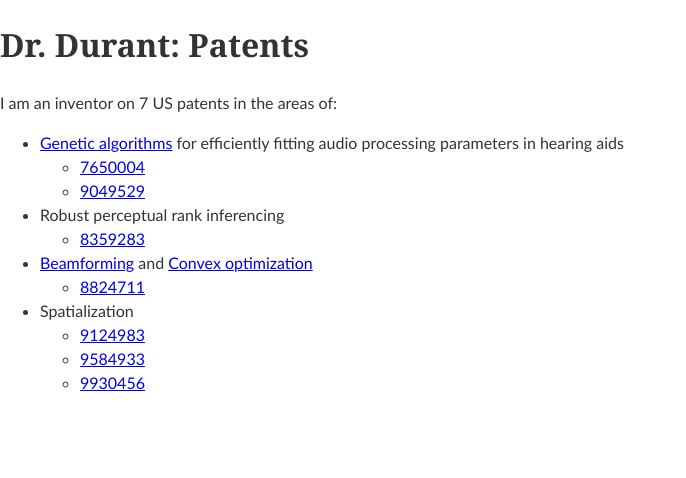
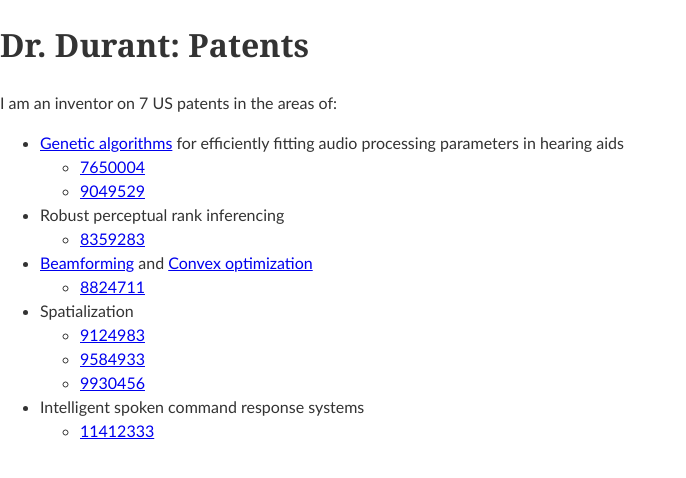
Before and after one commit to edurant/edurant.github.io, a Jekyll site: the page built from misc/patents.md, in a window 1280 px wide. Shown: the top 478 px of the page, without its empty margins (0-686 px from the left). Built offline with Jekyll 4.4.1, drawn with Linux system fonts in a browser that asks for light colours.

Commit message:
8th patent issued

```diff
--- a/index.html
+++ b/index.html
@@ -35,7 +35,7 @@ on <a href="https://en.wikipedia.org/wiki/Deep_learning">deep learning</a> appli
 My research includes deep learning based speech enhancement and fall detection,
 <a href="https://en.wikipedia.org/wiki/Beamforming">beamforming</a>, <a href="https://en.wikipedia.org/wiki/Convex_optimization">convex optimization</a>,
 <a href="https://en.wikipedia.org/wiki/Genetic_algorithm">genetic algorithms</a>, and spatialization.
-I am an inventor on <a href="misc/patents.html">7 US patents</a>.</p>
+I am an inventor on <a href="misc/patents.html">8 US patents</a>.</p>
 
 <p>I earned bachelor's degrees in electrical engineering and computer engineering from <a href="https://www.msoe.edu/">MSOE</a>.
 I earned my master's degree and PhD in electrical engineering from the <a href="https://umich.edu/">University of Michigan</a> and
--- a/misc/patents.md
+++ b/misc/patents.md
@@ -14,3 +14,5 @@
   * [9124983](http://patft.uspto.gov/netacgi/nph-Parser?Sect1=PTO2&p=1&u=/netahtml/PTO/search-bool.html&r=1&f=G&l=50&co1=AND&d=PTXT&s1=9124983.PN.)
   * [9584933](http://patft.uspto.gov/netacgi/nph-Parser?Sect1=PTO2&p=1&u=/netahtml/PTO/search-bool.html&r=1&f=G&l=50&co1=AND&d=PTXT&s1=9584933.PN.)
   * [9930456](http://patft.uspto.gov/netacgi/nph-Parser?Sect1=PTO1&Sect2=HITOFF&d=PALL&p=1&u=/netahtml/PTO/srchnum.htm&r=1&f=G&l=50&s1=9930456.PN.)
+* Intelligent spoken command response systems
+  * [11412333](https://patents.google.com/patent/US11412333B2)
```
